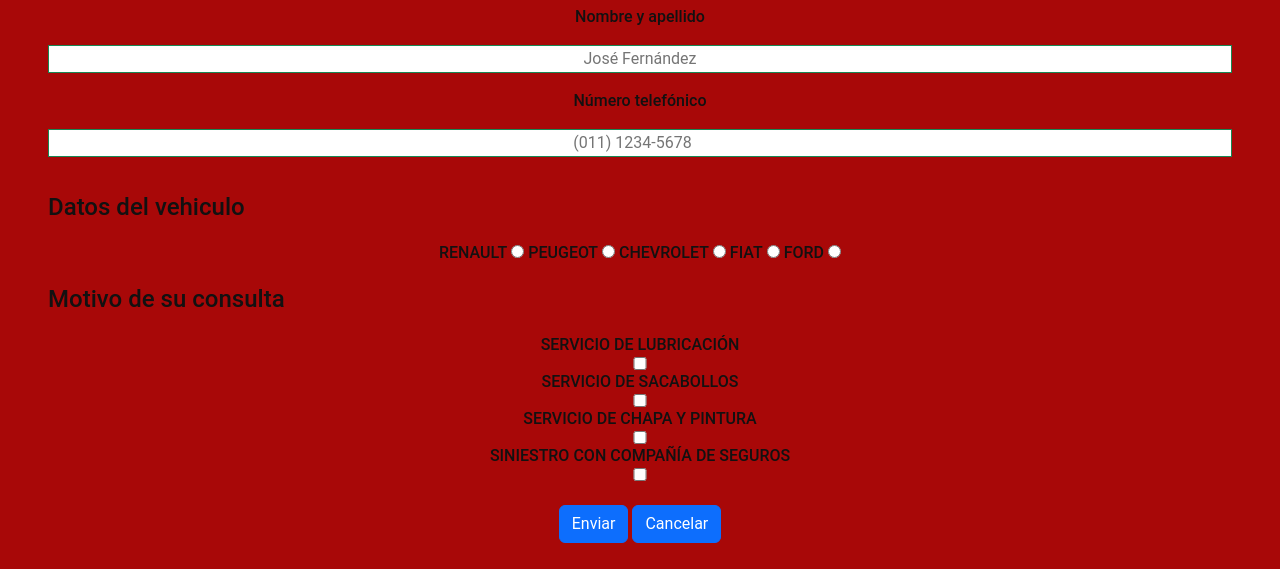
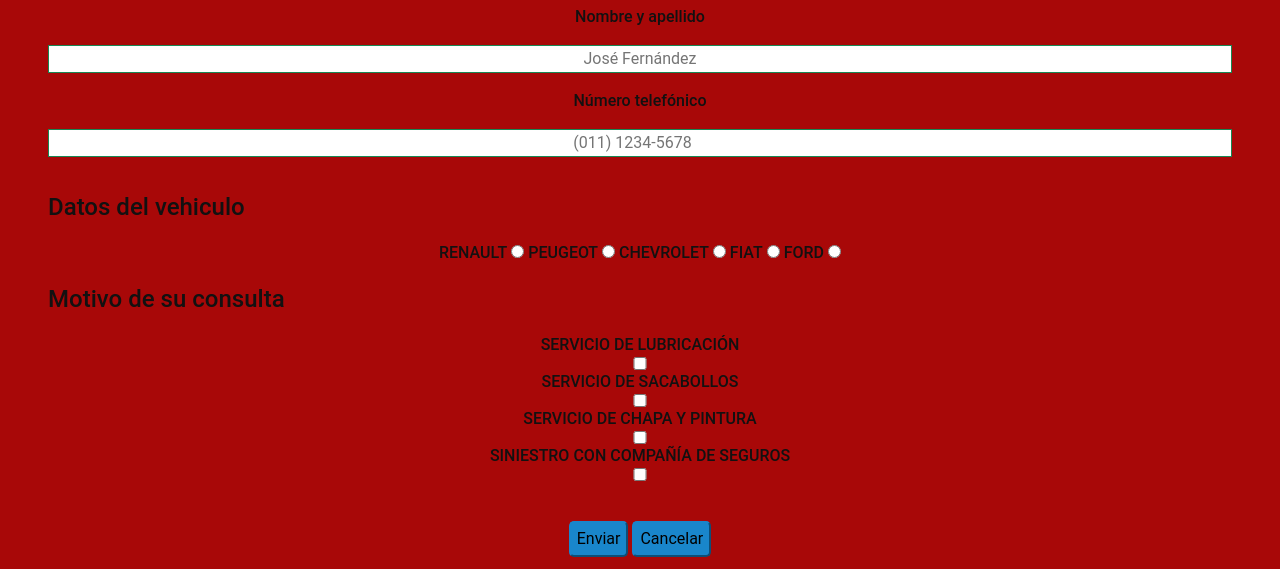
Before and after one commit to joacogiangre/AUTOMOTORES-GIANGRECO-GIANGRECO, a website: page htmls/presupuesto.html in a window 1280 px wide. Shown: the part 475-1044 px from the top of the page. Drawn offline with nearby package versions, Linux system fonts and the light colour scheme.

Commit message:
cambio en los botones de los forms para aplicar un estilo mas diferente a bs, añadicion de una variable para el btn

```diff
--- a/htmls/presupuesto.html
+++ b/htmls/presupuesto.html
@@ -116,10 +116,10 @@
                       <input type="checkbox" name="Necesidad">
                   </div>
                   <div class="text-center">
-                    <button type="submit" class="btn btn-primary">
+                    <button type="submit" class="mt-3 py-1 button">
                       Enviar
                     </button>
-                    <button type="submit" class="btn btn-primary">
+                    <button type="submit" class="mt-3 py-1 button">
                       Cancelar
                     </button>
                   </div>
--- a/scss/_commons.scss
+++ b/scss/_commons.scss
@@ -84,7 +84,6 @@
 
 		#horarios{
 			margin-bottom: 10px;
-			margin-right: 4%;
 			height: auto;
 			background-color: $white;
 		}
@@ -95,7 +94,6 @@
 
 		#llegada{
 			margin-top: 10px;
-			margin-right: 4%;
 			height: auto;
 			background-color: $white;
 			font-size: $fontXs;
@@ -203,3 +201,10 @@
 	justify-content: flex-start;
 	width:60%;
 }
+
+.button{
+	background-color:$bg-btn;
+	border-color:$bg-btn;
+	border-radius: 5px;
+	border-color: $bg-btn;
+}
--- a/scss/_vars.scss
+++ b/scss/_vars.scss
@@ -7,3 +7,4 @@
 $p-color: #FFA2A2;
 $black:#121111;
 $white:#F9F2F2;
+$bg-btn:#1986CB;
```
Also changed, not shown: htmls/contacto.html (+1 -1 lines), htmls/servicios.html (+1 -1 lines), index.html (+2 -2 lines), css/style.css.
